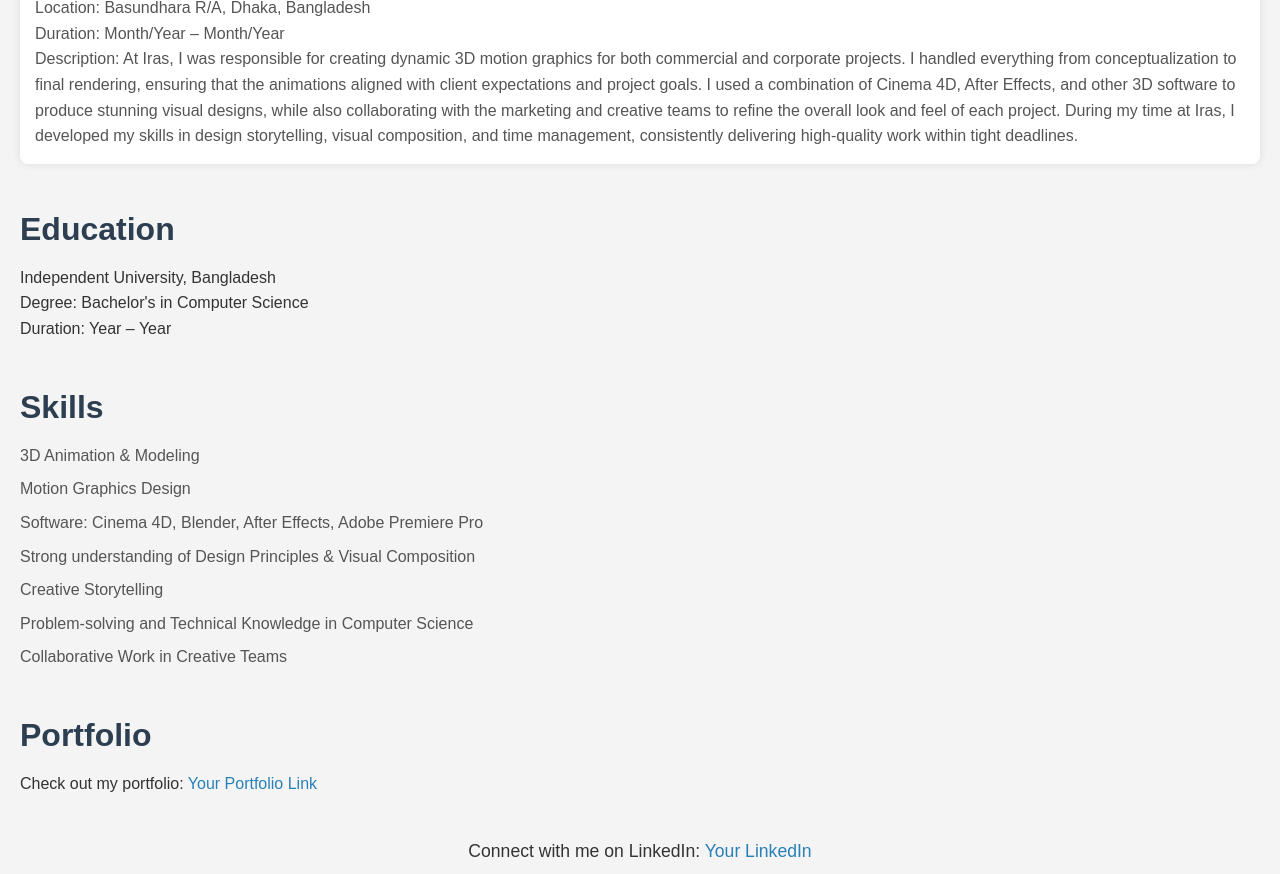
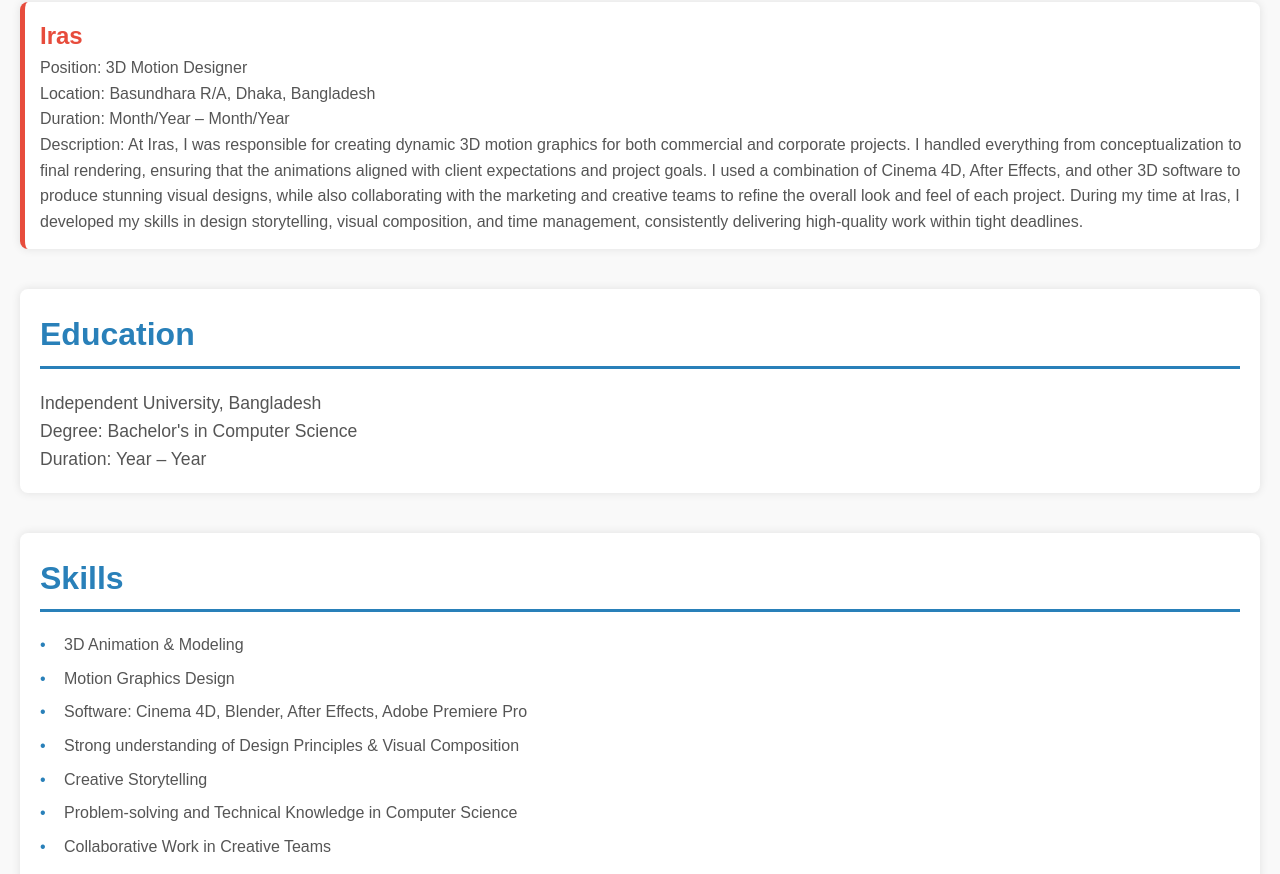
Before and after one commit to TahirMostakim/tahirmostakim.github.io, a plain HTML site: page index.html in a window 1280 px wide. Shown: the part 606-1480 px from the top of the page. Drawn offline with Linux system fonts and the light colour scheme.

Commit message:
Update index.html

```diff
--- a/index.html
+++ b/index.html
@@ -4,14 +4,129 @@
     <meta charset="UTF-8">
     <meta name="viewport" content="width=device-width, initial-scale=1.0">
     <title>3D Motion Designer CV</title>
-    <link rel="stylesheet" href="styles.css">
+    <style>
+        * {
+            margin: 0;
+            padding: 0;
+            box-sizing: border-box;
+        }
+
+        body {
+            font-family: 'Arial', sans-serif;
+            background-color: #f9f9f9;
+            color: #333;
+            padding: 20px;
+            line-height: 1.6;
+        }
+
+        header {
+            text-align: center;
+            background-color: #2980b9;
+            color: white;
+            padding: 20px 0;
+            border-radius: 8px;
+            margin-bottom: 30px;
+        }
+
+        header h1 {
+            font-size: 2.5rem;
+        }
+
+        header p {
+            font-size: 1.2rem;
+            margin: 5px 0;
+        }
+
+        section {
+            margin-bottom: 40px;
+        }
+
+        h2 {
+            font-size: 2rem;
+            margin-bottom: 10px;
+            color: #2980b9;
+            border-bottom: 3px solid #2980b9;
+            padding-bottom: 5px;
+            margin-bottom: 20px;
+        }
+
+        .job {
+            background-color: #fff;
+            padding: 15px;
+            margin-bottom: 15px;
+            border-radius: 8px;
+            box-shadow: 0 0 10px rgba(0, 0, 0, 0.1);
+            border-left: 5px solid #e74c3c;
+        }
+
+        .job h3 {
+            font-size: 1.5rem;
+            color: #e74c3c;
+        }
+
+        .job p {
+            font-size: 1rem;
+            color: #555;
+        }
+
+        .education, .skills, .portfolio, footer {
+            background-color: #fff;
+            padding: 20px;
+            border-radius: 8px;
+            box-shadow: 0 0 10px rgba(0, 0, 0, 0.1);
+        }
+
+        .education p, .skills p, .portfolio p {
+            font-size: 1.1rem;
+            color: #555;
+        }
+
+        ul {
+            list-style-type: none;
+            margin-top: 10px;
+        }
+
+        ul li {
+            font-size: 1rem;
+            margin-bottom: 8px;
+            color: #555;
+            padding-left: 1.5em;
+            position: relative;
+        }
+
+        ul li::before {
+            content: "•";
+            color: #2980b9;
+            position: absolute;
+            left: 0;
+        }
+
+        a {
+            color: #2980b9;
+            text-decoration: none;
+        }
+
+        footer {
+            text-align: center;
+            margin-top: 40px;
+            font-size: 1.1rem;
+            background-color: #2980b9;
+            color: white;
+            padding: 10px;
+            border-radius: 8px;
+        }
+
+        footer a {
+            color: white;
+        }
+    </style>
 </head>
 <body>
     <header>
-        <h1>Abu Tahir MD Mostakim</h1>
+        <h1>Your Name</h1>
         <p>3D Motion Designer</p>
         <p>Location: Basundhara R/A, Dhaka, Bangladesh</p>
-        <p>Email: mdmostakim170@gmail.com | Phone: +8801303125366</p>
+        <p>Email: your-email@example.com | Phone: +8801234567890</p>
     </header>
 
     <section class="experience">
```
